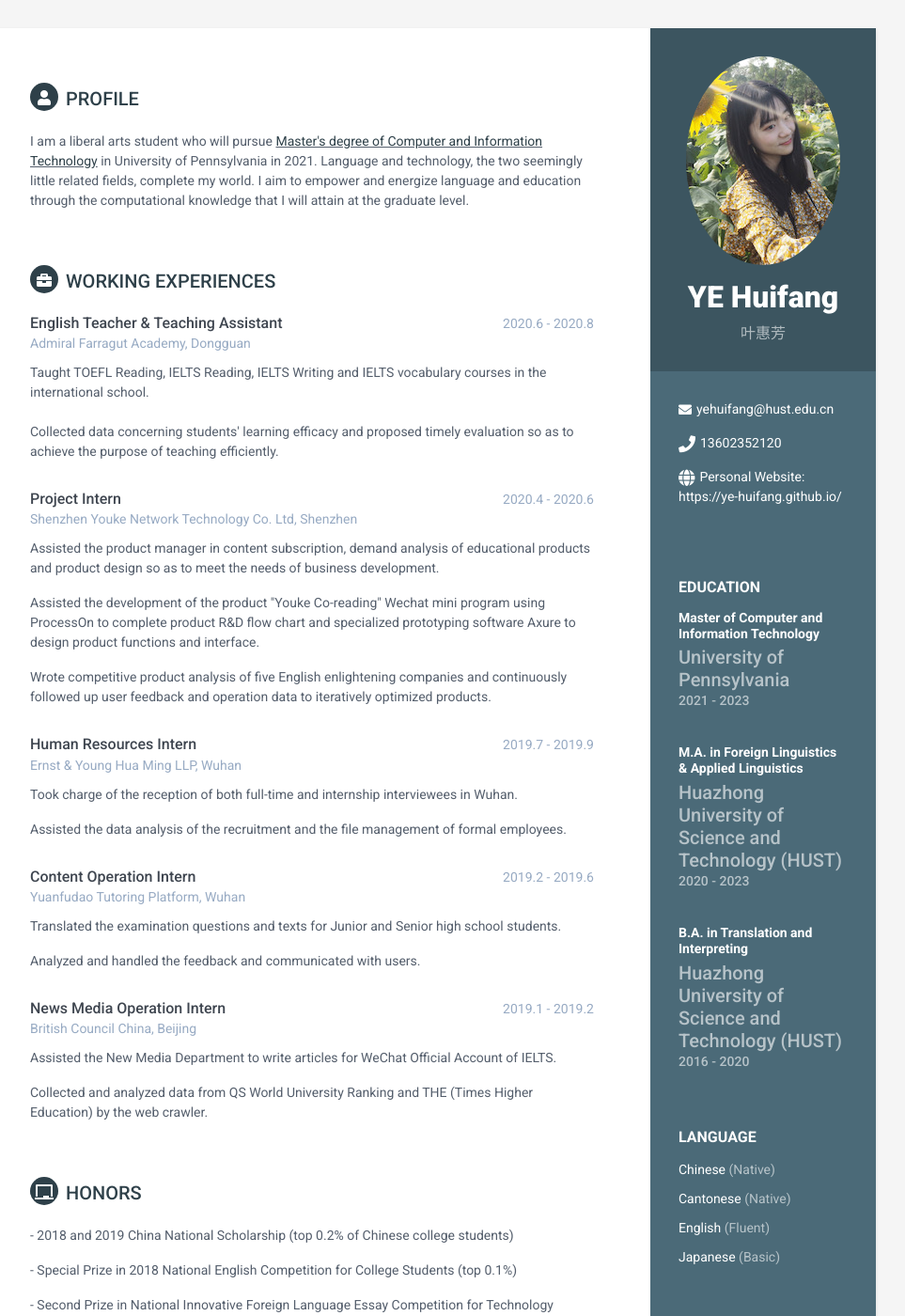
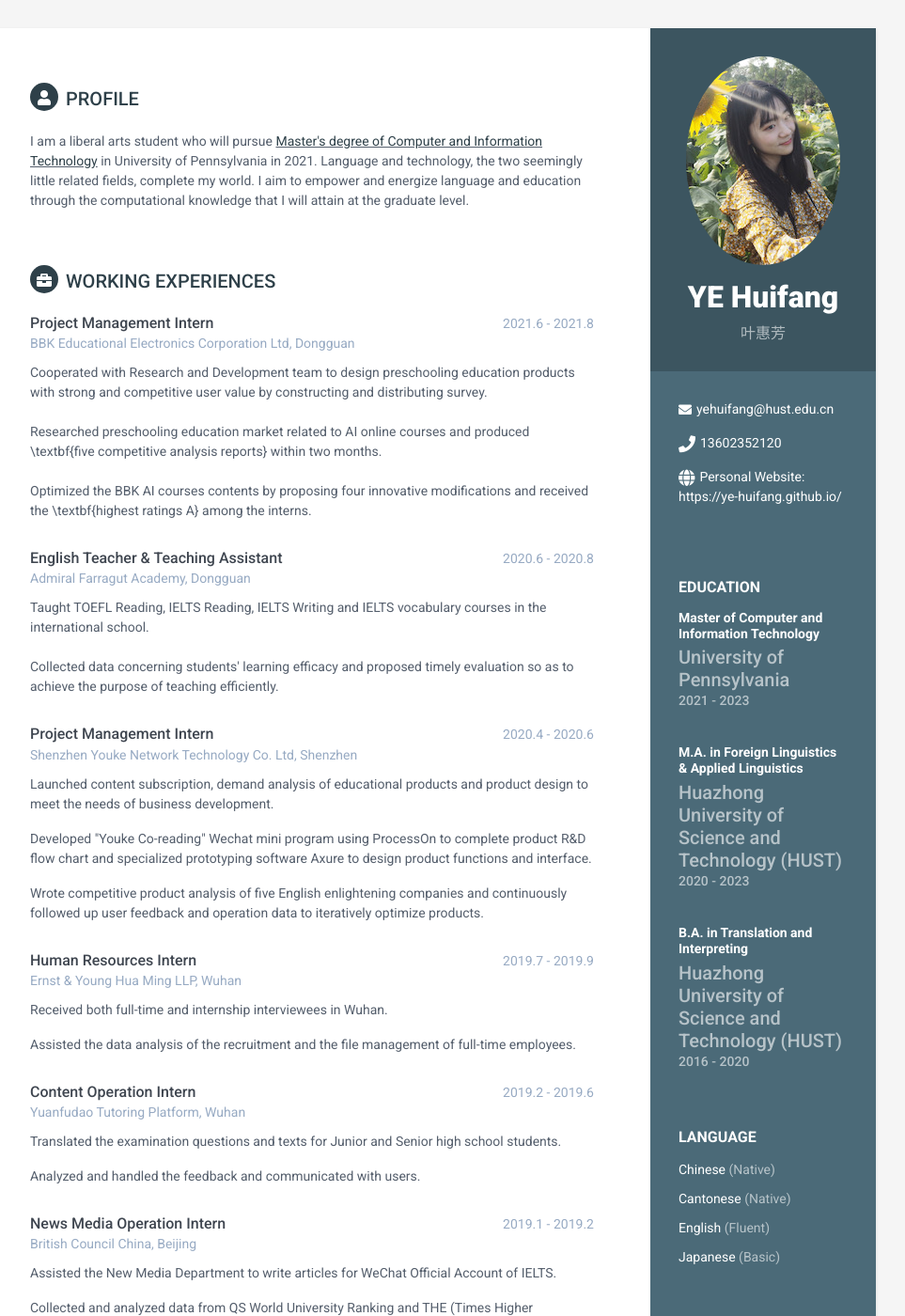
Before and after one commit to Ye-Huifang/Ye-Huifang.github.io, a Jekyll site: the page resume.html, which Jekyll copies as it is, in a window 1280 px wide and 1400 px high. Shown: the whole window at 94% size, without its empty margins (188-1151 px from the left). Built offline with Jekyll 4.4.1, drawn with Linux system fonts in a browser that asks for light colours; some of the changed text lies outside the part shown.

Commit message:
change the resume

```diff
--- a/resume.html
+++ b/resume.html
@@ -137,6 +137,20 @@
             <section class="section experiences-section">
                 <h2 class="section-title"><i class="fa fa-briefcase"></i>Working Experiences</h2>
 
+                <div class="item">
+                    <div class="meta">
+                        <div class="upper-row">
+                            <h3 class="job-title">Project Management Intern</h3>
+                            <div class="time">2021.6 - 2021.8</div>
+                        </div>
+                        <div class="company">BBK Educational Electronics Corporation Ltd, Dongguan</div>
+                    </div>
+                    <div class="details">
+                        <p>Cooperated with Research and Development team to design preschooling education products with strong and competitive user value by constructing and distributing survey.<br><br>
+                            Researched preschooling education market related to AI online courses and produced \textbf{five competitive analysis reports} within two months.<br><br>
+                            Optimized the BBK AI courses contents by proposing four innovative modifications and received the \textbf{highest  ratings A} among the interns.</p>
+                    </div>
+                </div>
 
                 <div class="item">
                     <div class="meta">
@@ -155,15 +169,15 @@
                 <div class="item">
                     <div class="meta">
                         <div class="upper-row">
-                            <h3 class="job-title">Project Intern</h3>
+                            <h3 class="job-title">Project Management Intern</h3>
                             <div class="time">2020.4 - 2020.6</div>
                         </div>
                         <div class="company">Shenzhen Youke Network Technology Co. Ltd, Shenzhen</div>
                     </div>
                     <div class="details">
-                        <p>Assisted the product manager in content subscription, demand analysis of educational products and product design so as to meet the needs of business development.</p>
-                        <p>Assisted the development of the product "Youke Co-reading" Wechat mini program using ProcessOn to complete product R&D flow chart and specialized prototyping software Axure to design product functions and interface.</p>
-                        <p>Wrote competitive product analysis of five English enlightening companies and continuously followed up user feedback and operation data to iteratively optimized products.</p>
+                        <p>Launched content subscription, demand analysis of educational products and product design to meet the needs of business development.</p>
+                        <p>Developed "Youke Co-reading" Wechat mini program using ProcessOn to complete product R&D flow chart and specialized prototyping software Axure to design product functions and interface.</p>
+                        <p>Wrote competitive product analysis of five English enlightening companies and continuously followed up user feedback and operation data to iteratively optimize products.</p>
                     </div>
                 </div>
 
@@ -176,8 +190,8 @@
                         <div class="company">Ernst & Young Hua Ming LLP, Wuhan</div>
                     </div>
                     <div class="details">
-                        <p>Took charge of the reception of both full-time and internship interviewees in Wuhan.</p>
-                        <p>Assisted the data analysis of the recruitment and the file management of formal employees.</p>
+                        <p>Received both full-time and internship interviewees in Wuhan.</p>
+                        <p>Assisted the data analysis of the recruitment and the file management of full-time employees.</p>
                     </div>
                 </div>
 
@@ -256,6 +270,21 @@
                 <div class="item">
                     <div class="meta">
                         <div class="upper-row">
+                            <h3 class="job-title">Fractal-Theory Based Analysis of Metaphorical Construction Development</h3>
+                            <div class="time"></div>
+                        </div>
+                        <div class="company">2020.9 - 2021.3</div>
+                    </div>
+                    <div class="details">
+                        <p>Built Diachronic Corpus of People’s Daily by collecting the news of People’s Daily from 1946 to 2004 automatically and manually with the tool Python and Antconc.</p>
+                        <p>Pre-processed and parsed the self-built corpus by NLIR-ICTCLAS Chinese word segmentation system for word segmentation and part of speech tagging.</p>
+                        <p>Interpreted and analyzed quantitative and qualitative diachronic results by utilizing the dependency syntactic analyzer Stanford CoreNLP and DepCluster to transform the sentence into dependency tree list.</p>
+                    </div>
+                </div>
+
+                <div class="item">
+                    <div class="meta">
+                        <div class="upper-row">
                             <h3 class="job-title">A Corpus-based Critical Discourse Analysis of Sino-US Economic and Trade Relations</h3>
                             <div class="time"></div>
                         </div>
@@ -295,8 +324,33 @@
                             </div>
                         </div>
                     </div>
+
+                    <div class="item">
+                        <h3 class="level-title">Java</h3>
+                        <div class="level-bar">
+                            <div class="level-bar-inner" data-level="80%">
+                            </div>
+                        </div>
+                    </div>
+
                     <div class="item">
                         <h3 class="level-title">Python</h3>
+                        <div class="level-bar">
+                            <div class="level-bar-inner" data-level="50%">
+                            </div>
+                        </div>
+                    </div>
+
+                    <div class="item">
+                        <h3 class="level-title">C</h3>
+                        <div class="level-bar">
+                            <div class="level-bar-inner" data-level="60%">
+                            </div>
+                        </div>
+                    </div>
+
+                    <div class="item">
+                        <h3 class="level-title">Assembly Language</h3>
                         <div class="level-bar">
                             <div class="level-bar-inner" data-level="30%">
                             </div>
@@ -336,6 +390,14 @@
                     </div>
 
                     <div class="item">
+                        <h3 class="level-title">Localization</h3>
+                        <div class="level-bar">
+                            <div class="level-bar-inner" data-level="70%">
+                            </div>
+                        </div>
+                    </div>
+
+                    <div class="item">
                         <h3 class="level-title">New Media Operation</h3>
                         <div class="level-bar">
                             <div class="level-bar-inner" data-level="70%">
```
